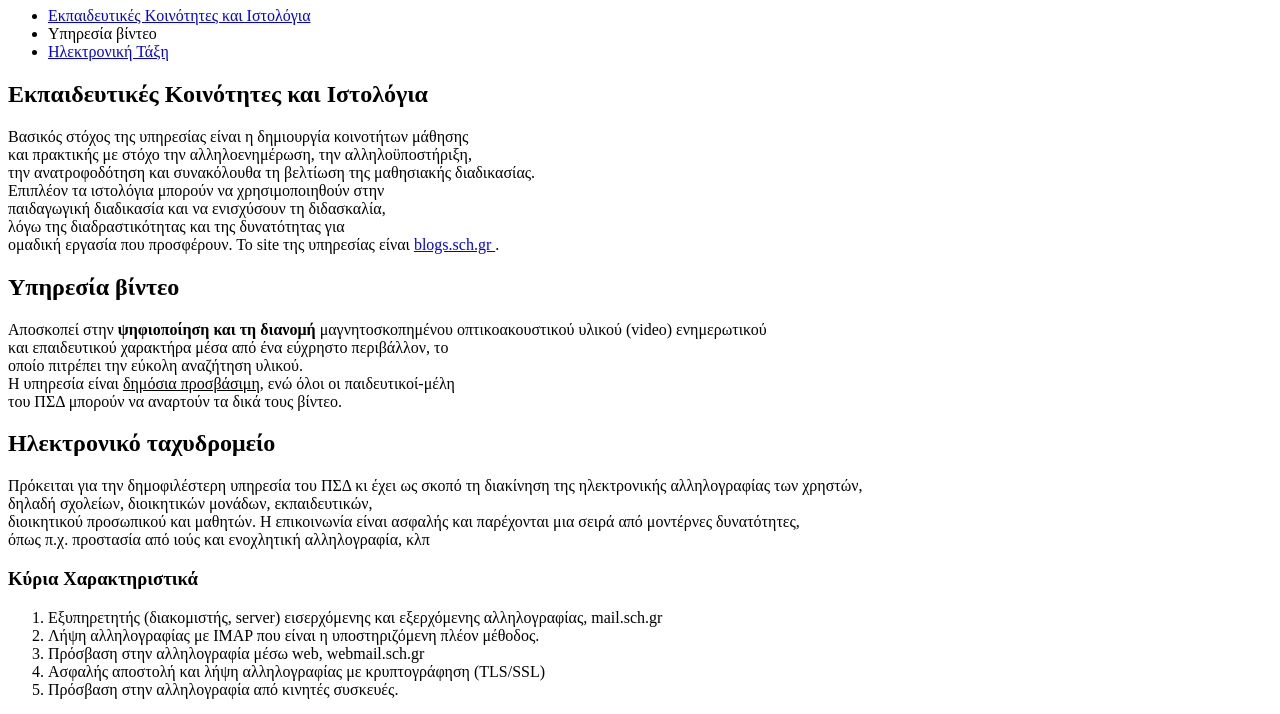
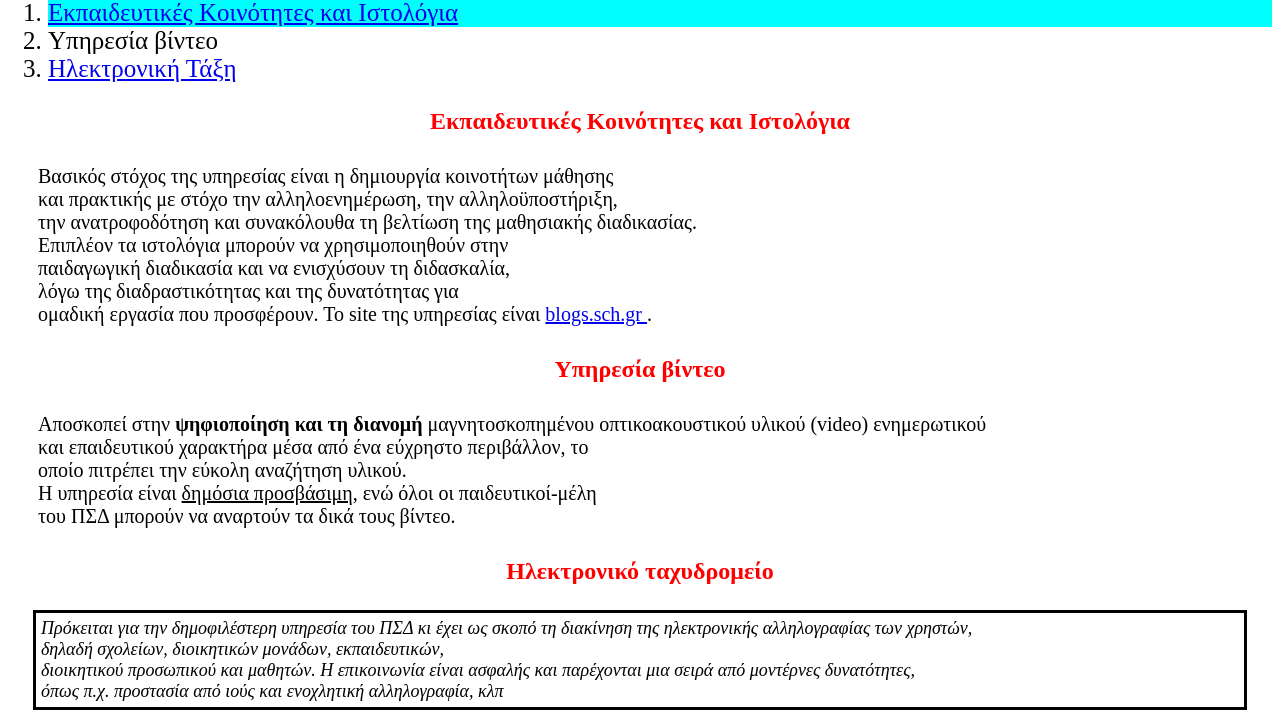
Before and after one commit to palaiologos2023/web1.github.io, a plain HTML site: page p02.html in a window 1280 px wide. Shown: the part 73-787 px from the top of the page. Drawn offline with Linux system fonts and the light colour scheme.

Commit message:
commit 17 2 24

```diff
--- a/p02.html
+++ b/p02.html
@@ -8,22 +8,23 @@
 <head>
     <title>Υπηρεσίες του ΠΣΔ</title>
     <meta charset="utf-8">
+    <link rel="stylesheet" href="style.css">
 </head>
 
 <body>
 
-    <h1 id="ken"> Οι Υπηρεσίες  του Π.Σ.Δ </h1>
-    <ul>
-         <li> <a href="#yp01"> Εκπαιδευτικές Κοινότητες και Ιστολόγια  </a> </li>
+    <h2 id="ken"> Οι Υπηρεσίες  του Π.Σ.Δ </h2>
+    <ol>
+         <li class="class1"> <a href="#p02Id01"> Εκπαιδευτικές Κοινότητες και Ιστολόγια  </a> </li>
          <li>  Υπηρεσία βίντεο </li>
-         <li> <a href="#yp09">  Ηλεκτρονική Τάξη </a> </li>
+         <li> <a href="#p02Id09">  Ηλεκτρονική Τάξη </a> </li>
 
 
-    </ul>
+    </ol>
 
 
-    <h2 id="yp01">Εκπαιδευτικές Κοινότητες και Ιστολόγια</h2>
-    <p>Βασικός στόχος της υπηρεσίας είναι η δημιουργία κοινοτήτων μάθησης <br>
+    <h2 id="p02Id01">Εκπαιδευτικές Κοινότητες και Ιστολόγια</h2>
+    <p id="p02Id02">Βασικός στόχος της υπηρεσίας είναι η δημιουργία κοινοτήτων μάθησης <br>
         και πρακτικής με στόχο την αλληλοενημέρωση, την αλληλοϋποστήριξη, <br>
         την ανατροφοδότηση και συνακόλουθα τη βελτίωση της μαθησιακής διαδικασίας.<br>
         Επιπλέον τα ιστολόγια μπορούν να χρησιμοποιηθούν στην <br>
@@ -42,7 +43,7 @@
         Η υπηρεσία είναι <u>δημόσια προσβάσιμη</u>, ενώ όλοι οι παιδευτικοί-μέλη <br>
         του ΠΣΔ μπορούν να αναρτούν τα δικά τους βίντεο.</p>
      <h2>Ηλεκτρονικό ταχυδρομείο </h2>
-     <p>
+     <p  id="p02Id03">
         Πρόκειται για την δημοφιλέστερη υπηρεσία του ΠΣΔ κι έχει ως σκοπό τη διακίνηση της ηλεκτρονικής αλληλογραφίας των χρηστών, <br>
          δηλαδή σχολείων, διοικητικών μονάδων, εκπαιδευτικών,<br>
          διοικητικού προσωπικού και μαθητών. Η επικοινωνία είναι ασφαλής και παρέχονται μια σειρά από μοντέρνες δυνατότητες,<br>
@@ -50,9 +51,9 @@
 
      </p>
      <h3> Κύρια Χαρακτηριστικά</h3>
-     <ol>
+     <ol >
         <li> Εξυπηρετητής (διακομιστής, server) εισερχόμενης και εξερχόμενης αλληλογραφίας, mail.sch.gr</li>
-         <li> Λήψη αλληλογραφίας με ΙMAP που είναι  η υποστηριζόμενη πλέον μέθοδος.</li>
+         <li class="class1"> Λήψη αλληλογραφίας με ΙMAP που είναι  η υποστηριζόμενη πλέον μέθοδος.</li>
          <li>  Πρόσβαση στην αλληλογραφία μέσω web, webmail.sch.gr</li>
          <li> Ασφαλής αποστολή και λήψη αλληλογραφίας με κρυπτογράφηση (TLS/SSL)</li>
          <li> Πρόσβαση στην αλληλογραφία από κινητές συσκευές.</li>
@@ -65,7 +66,7 @@
          για την παραλαβή και ανάγνωση της εισερχόμενης αλληλογραφία σας.
          </p>
 
-    <h2 id="yp09">Ηλεκτρονική Τάξη</h2>
+    <h2 id="p02Id09">Ηλεκτρονική Τάξη</h2>
     <p>Η υπηρεσία 'η-τ@ξη' απευθύνεται σε εκπαιδευτικούς και<br>
         μαθητές της Δευτεροβάθμιας Εκπαίδευσης και στοχεύει στην <br>
         <i>υποστήριξη της κλασικής διδασκαλίας</i> <br>
--- /dev/null
+++ b/style.css
@@ -0,0 +1,43 @@
+/*  Εξωτερικό φύλλο στυλ
+   για το site
+   Αρχείο style.css
+*/
+
+h2{
+    color: red;
+    text-align: center;
+}
+p{
+   font-size: 20px;
+   margin :25px;
+   padding:5px;
+
+}
+ol{
+
+    font-size: 25px;
+}
+#p02Id03
+{
+
+    list-style: lower-greek;
+    font-size: large;
+    font-style: italic;
+    border-style: solid;
+}
+
+.class1
+{
+  background-color: aqua;
+
+}
+ul{
+    list-style:circle;
+}
+img {
+    border:  solid;
+    border-radius: 4px;
+    padding: 15px;
+    width: 150px;
+
+  }
```
Also changed, not shown: p03.html (+2 -1 lines), p04.html (+1 -0 lines), p04v.html (+1 -0 lines), p06.html (+1 -0 lines), p09.html (+1 -1 lines).
